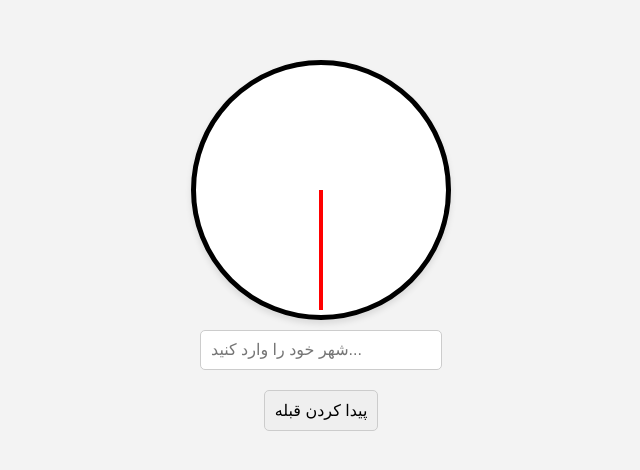
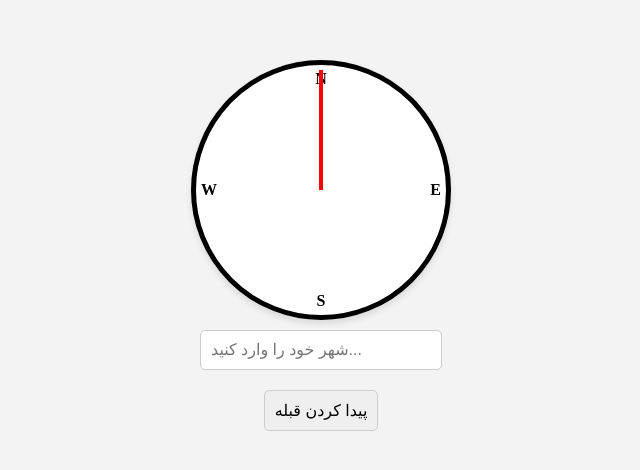
Before and after one commit to Erfannaghdi/qibla-compass, a plain HTML site: page index.html in a window 1280 px wide. Shown: the part 150-620 px from the top of the page, without its empty margins (319-959 px from the left). Drawn offline with Linux system fonts and the light colour scheme.

Commit message:
Add files via upload

```diff
--- a/index.html
+++ b/index.html
@@ -3,7 +3,7 @@
 <head>
     <meta charset="UTF-8">
     <meta name="viewport" content="width=device-width, initial-scale=1.0">
-    <title>قبله‌نما</title>
+    <title>قبله‌نمای واقعی</title>
     <style>
         body {
             display: flex;
@@ -25,15 +25,15 @@
             box-shadow: 0 4px 6px rgba(0, 0, 0, 0.1);
         }
 
-        .needle {
+        .fixed-needle {
             position: absolute;
             width: 4px;
             height: 120px;
-            background-color: red; /* عقربه‌ی ثابت به سمت سر گوشی */
+            background-color: red; /* عقربه ثابت */
             top: 50%;
             left: 50%;
-            transform-origin: center top;
-            transform: translate(-50%, 0) rotate(0deg);
+            transform-origin: bottom center;
+            transform: translate(-50%, -100%);
             z-index: 2;
         }
 
@@ -44,10 +44,30 @@
             background-color: green; /* عقربه‌ی قبله */
             top: 50%;
             left: 50%;
-            transform-origin: center top;
-            transform: translate(-50%, 0) rotate(0deg);
+            transform-origin: bottom center;
+            transform: translate(-50%, -100%);
             z-index: 1;
         }
+
+        .directions {
+            position: absolute;
+            width: 100%;
+            height: 100%;
+            top: 0;
+            left: 0;
+            transform-origin: center;
+        }
+
+        .direction {
+            position: absolute;
+            font-size: 16px;
+            font-weight: bold;
+        }
+
+        .N { top: 5px; left: 50%; transform: translateX(-50%); }
+        .E { right: 5px; top: 50%; transform: translateY(-50%); }
+        .S { bottom: 5px; left: 50%; transform: translateX(-50%); }
+        .W { left: 5px; top: 50%; transform: translateY(-50%); }
 
         input, button {
             margin: 10px 0;
@@ -64,7 +84,13 @@
 </head>
 <body>
     <div class="compass">
-        <div class="needle"></div> <!-- عقربه‌ی ثابت -->
+        <div class="directions">
+            <div class="direction N">N</div>
+            <div class="direction E">E</div>
+            <div class="direction S">S</div>
+            <div class="direction W">W</div>
+        </div>
+        <div class="fixed-needle"></div> <!-- عقربه ثابت -->
         <div class="qibla-needle"></div> <!-- عقربه‌ی قبله -->
     </div>
 
@@ -85,11 +111,9 @@
     <button onclick="updateQibla()">پیدا کردن قبله</button>
 
     <script>
-        // مختصات قبله (مکه)
         const qiblaLat = 21.4225;
         const qiblaLon = 39.8262;
 
-        // اطلاعات شهرها (عرض و طول جغرافیایی)
         const cities = {
             "تهران": { lat: 35.6892, lon: 51.3890 },
             "مشهد": { lat: 36.2605, lon: 59.6168 },
@@ -104,20 +128,18 @@
             "شاهرود": { lat: 36.4180, lon: 54.9763 }
         };
 
-        let deviceOrientation = 0; // چرخش دستگاه
-        let qiblaDirection = 0; // زاویه قبله
+        let deviceOrientation = 0;
+        let qiblaDirection = 0;
 
-        // بررسی پشتیبانی از DeviceOrientationEvent
         if (window.DeviceOrientationEvent) {
             window.addEventListener("deviceorientation", (event) => {
-                deviceOrientation = event.alpha; // دریافت زاویه‌ی دستگاه
+                deviceOrientation = event.alpha;
                 updateNeedles();
             });
         } else {
             alert("مرورگر شما از قطب‌نما پشتیبانی نمی‌کند.");
         }
 
-        // محاسبه زاویه قبله بر اساس موقعیت کاربر
         function calculateQibla(lat, lon) {
             const deltaLon = (qiblaLon - lon) * (Math.PI / 180);
             const latRad = lat * (Math.PI / 180);
@@ -128,26 +150,24 @@
                       Math.sin(latRad) * Math.cos(qiblaLatRad) * Math.cos(deltaLon);
 
             let angle = Math.atan2(y, x) * (180 / Math.PI);
-            return (angle + 360) % 360; // نرمال‌سازی زاویه
+            return (angle + 360) % 360;
         }
 
-        // به‌روزرسانی عقربه‌ها
         function updateNeedles() {
-            const redNeedle = document.querySelector(".needle");
             const greenNeedle = document.querySelector(".qibla-needle");
+            const directions = document.querySelector(".directions");
 
-            // چرخاندن عقربه‌ی سبز بر اساس قبله
-            greenNeedle.style.transform = `translate(-50%, 0) rotate(${qiblaDirection - deviceOrientation}deg)`;
+            greenNeedle.style.transform = `translate(-50%, -100%) rotate(${qiblaDirection - deviceOrientation}deg)`;
+            directions.style.transform = `rotate(${-deviceOrientation}deg)`;
         }
 
-        // به‌روزرسانی قبله هنگام انتخاب شهر
         function updateQibla() {
             const cityInput = document.getElementById("city").value;
             const city = cities[cityInput];
 
             if (city) {
                 qiblaDirection = calculateQibla(city.lat, city.lon);
-                alert(`زاویه‌ی قبله برای ${cityInput}: ${Math.round(qiblaDirection)} درجه محاسبه شد.`);
+                alert(`زاویه‌ی قبله برای ${cityInput} محاسبه شد.`);
                 updateNeedles();
             } else {
                 alert("شهر انتخابی معتبر نیست. لطفاً یک شهر معتبر انتخاب کنید.");
```
